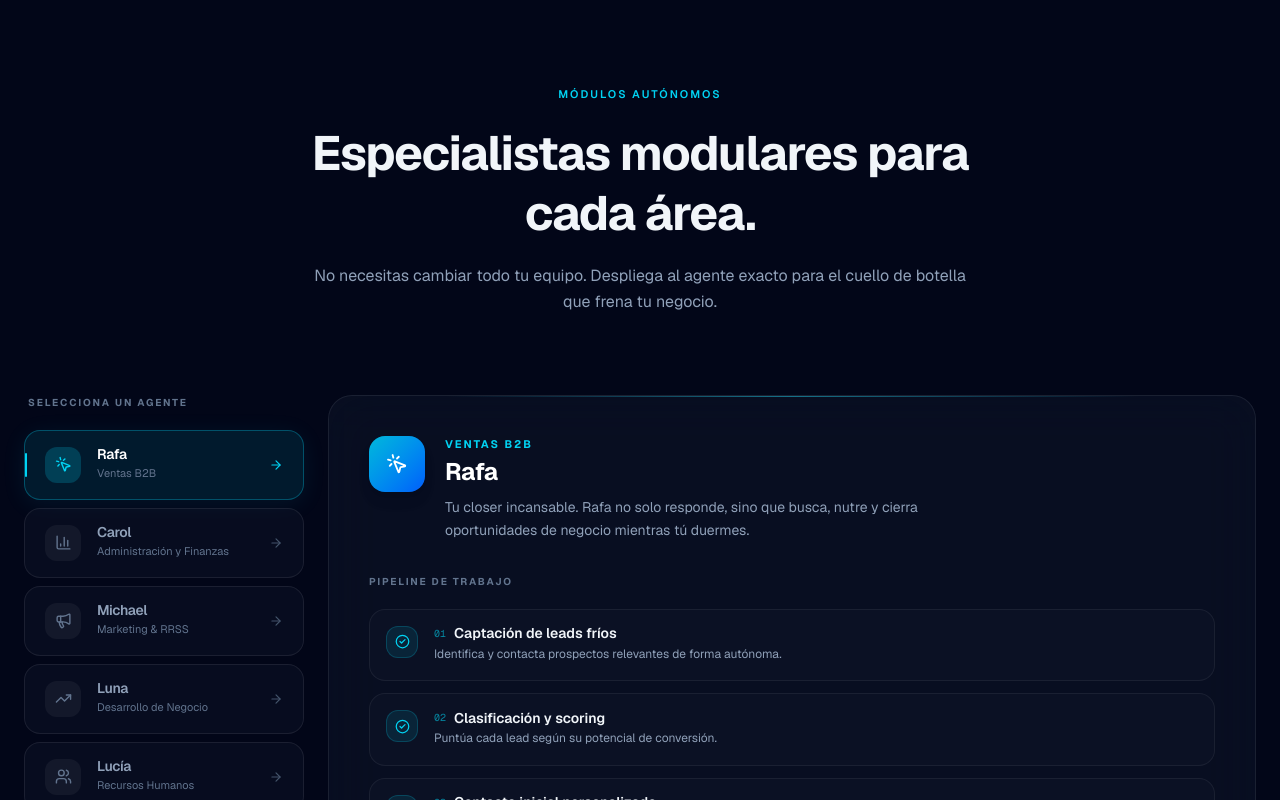
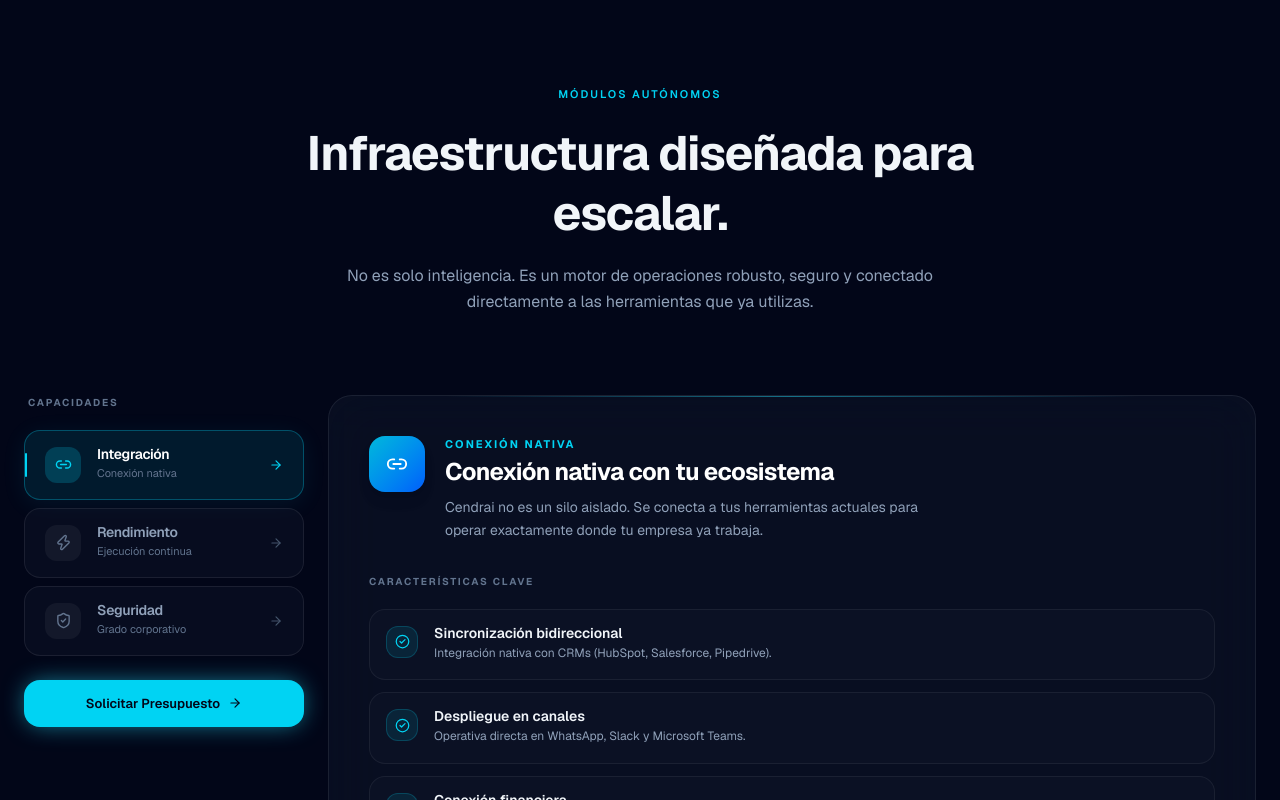
Before and after one commit to polnovejarque/cendrai-web, a React (Vite) app: page / in a window 1280 px wide. Shown: the part 2320-3120 px from the top of the page. Built offline with nearby package versions, Linux system fonts and the light colour scheme.

Commit message:
refactor: change BentoFeatures from Agent Selector to Infrastructure Overview

```diff
--- a/src/components/BentoFeatures.tsx
+++ b/src/components/BentoFeatures.tsx
@@ -1,83 +1,52 @@
 import { useState } from 'react'
 import { motion, AnimatePresence, type Variants } from 'framer-motion'
-import { MousePointerClick, BarChart3, Megaphone, ArrowRight, CheckCircle2, TrendingUp, Users } from 'lucide-react'
+import { ArrowRight, CheckCircle2, Link2, Zap, ShieldCheck } from 'lucide-react'
 
-// ── Datos de los agentes ──────────────────────────────────────────────────────
-const agents = [
+// ── Datos de la Infraestructura ────────────────────────────────────────────────
+const infrastructure = [
   {
-    id: 'rafa',
-    name: 'Rafa',
-    role: 'Ventas B2B',
-    icon: MousePointerClick,
+    id: 'integracion',
+    name: 'Integración',
+    role: 'Conexión nativa',
+    icon: Link2,
     color: 'from-cyan-500 to-blue-600',
+    title: 'Conexión nativa con tu ecosistema',
     description:
-      'Tu closer incansable. Rafa no solo responde, sino que busca, nutre y cierra oportunidades de negocio mientras tú duermes.',
+      'Cendrai no es un silo aislado. Se conecta a tus herramientas actuales para operar exactamente donde tu empresa ya trabaja.',
     pipeline: [
-      { step: '01', label: 'Captación de leads fríos',        desc: 'Identifica y contacta prospectos relevantes de forma autónoma.' },
-      { step: '02', label: 'Clasificación y scoring',          desc: 'Puntúa cada lead según su potencial de conversión.' },
-      { step: '03', label: 'Contacto inicial personalizado',   desc: 'Redacta y envía el primer mensaje adaptado al perfil del cliente.' },
-      { step: '04', label: 'Seguimiento constante',            desc: 'Mantiene la conversación activa sin que tengas que intervenir.' },
-      { step: '05', label: 'Agendado de reuniones',            desc: 'Reserva citas directamente en tu calendario.' },
+      { step: '01', label: 'Sincronización bidireccional', desc: 'Integración nativa con CRMs (HubSpot, Salesforce, Pipedrive).' },
+      { step: '02', label: 'Despliegue en canales',       desc: 'Operativa directa en WhatsApp, Slack y Microsoft Teams.' },
+      { step: '03', label: 'Conexión financiera',         desc: 'Enlace seguro con pasarelas de pago y ERPs (Stripe, Holded).' },
     ],
   },
   {
-    id: 'carol',
-    name: 'Carol',
-    role: 'Administración y Finanzas',
-    icon: BarChart3,
-    color: 'from-violet-500 to-indigo-600',
+    id: 'rendimiento',
+    name: 'Rendimiento',
+    role: 'Ejecución continua',
+    icon: Zap,
+    color: 'from-amber-500 to-orange-600',
+    title: 'Ejecución ininterrumpida sin latencia',
     description:
-      'Orden absoluto en tu back-office. Carol automatiza el papeleo para que tú te centres en crecer.',
+      'Operaciones continuas que absorben cualquier pico de demanda sin fatiga y sin errores humanos.',
     pipeline: [
-      { step: '01', label: 'Recepción de datos',                 desc: 'Recoge y valida los movimientos contables de todas las fuentes.' },
-      { step: '02', label: 'Creación de facturas',               desc: 'Genera y envía facturas correctas sin fricción.' },
-      { step: '03', label: 'Conciliación bancaria',              desc: 'Cruza extractos automáticamente y detecta anomalías.' },
-      { step: '04', label: 'Reportes financieros en tiempo real',desc: 'Dashboards actualizados siempre disponibles para la dirección.' },
+      { step: '01', label: 'Respuesta en milisegundos',   desc: 'Interacción en tiempo real en cualquier canal de comunicación.' },
+      { step: '02', label: 'Escalabilidad dinámica',      desc: 'Infraestructura de servidores que se ajusta a la carga de trabajo.' },
+      { step: '03', label: 'Auto-recuperación',           desc: 'Manejo de errores y redundancia activa sin intervención manual.' },
     ],
   },
   {
-    id: 'michael',
-    name: 'Michael',
-    role: 'Marketing & RRSS',
-    icon: Megaphone,
-    color: 'from-pink-500 to-rose-600',
+    id: 'seguridad',
+    name: 'Seguridad',
+    role: 'Grado corporativo',
+    icon: ShieldCheck,
+    color: 'from-emerald-500 to-teal-600',
+    title: 'Tus datos operativos, blindados',
     description:
-      'Creación y distribución de contenido a escala. Michael planifica, genera y publica sin parar.',
+      'Arquitectura de máxima seguridad con control total sobre los permisos y la información que manejan los agentes.',
     pipeline: [
-      { step: '01', label: 'Análisis de tendencias',     desc: 'Detecta qué contenido funciona en tu sector y en tu audiencia.' },
-      { step: '02', label: 'Generación de copys',        desc: 'Redacta textos adaptados a cada canal y formato.' },
-      { step: '03', label: 'Programación multicanal',    desc: 'Agenda publicaciones en Instagram, LinkedIn, TikTok y más.' },
-      { step: '04', label: 'Optimización de campañas',   desc: 'Ajusta creatividades y presupuestos según el rendimiento.' },
-    ],
-  },
-  {
-    id: 'luna',
-    name: 'Luna',
-    role: 'Desarrollo de Negocio',
-    icon: TrendingUp,
-    color: 'from-emerald-500 to-teal-600',
-    description:
-      'Apertura de verticales de negocio y estrategias de expansión. Experta en detectar oportunidades corporativas.',
-    pipeline: [
-      { step: '01', label: 'Análisis de mercado',       desc: 'Detecta nuevos nichos y segmentos rentables automáticamente.' },
-      { step: '02', label: 'Prospección estratégica',   desc: 'Identifica y perfila grandes cuentas clave (Key Accounts).' },
-      { step: '03', label: 'Sincronización interna',    desc: 'Se alinea con marketing para empujar estrategias conjuntas.' },
-      { step: '04', label: 'Acercamiento de alto nivel',desc: 'Inicia conversaciones corporativas y precalifica oportunidades.' },
-    ],
-  },
-  {
-    id: 'lucia',
-    name: 'Lucía',
-    role: 'Recursos Humanos',
-    icon: Users,
-    color: 'from-amber-500 to-orange-600',
-    description:
-      'Gestión integral de tu equipo físico. Lucía controla turnos, ausencias y resuelve dudas operativas al instante.',
-    pipeline: [
-      { step: '01', label: 'Control de turnos',         desc: 'Organiza horarios basándose en disponibilidad y demanda.' },
-      { step: '02', label: 'Gestión de ausencias',      desc: 'Tramita bajas, vacaciones y permisos sin fricción.' },
-      { step: '03', label: 'Filtro de consultas',       desc: 'Resuelve el 80% de las dudas frecuentes del staff en segundos.' },
-      { step: '04', label: 'Cierre de nóminas',         desc: 'Centraliza horas extras e incidencias mensuales para la gestoría.' },
+      { step: '01', label: 'Encriptación E2E',            desc: 'Protección de datos de extremo a extremo en tránsito y reposo.' },
+      { step: '02', label: 'Cumplimiento normativo',      desc: 'Adhesión estricta a RGPD y estándares de seguridad corporativa.' },
+      { step: '03', label: 'Registro de auditoría',       desc: 'Log completo de acciones y override manual para administradores.' },
     ],
   },
 ]
@@ -100,8 +69,8 @@ const stepVariants: Variants = {
 
 // ── Componente ────────────────────────────────────────────────────────────────
 export default function BentoFeatures() {
-  const [activeId, setActiveId] = useState('rafa')
-  const active = agents.find((a) => a.id === activeId)!
+  const [activeId, setActiveId] = useState('integracion')
+  const active = infrastructure.find((a) => a.id === activeId)!
 
   return (
     <section id="modulos" className="py-32">
@@ -119,11 +88,10 @@ export default function BentoFeatures() {
             Módulos Autónomos
           </span>
           <h2 className="text-4xl md:text-5xl font-bold text-slate-100 tracking-tight max-w-3xl mx-auto leading-tight mt-1">
-            Especialistas modulares para cada área.
+            Infraestructura diseñada para escalar.
           </h2>
           <p className="mt-5 text-base text-slate-400 max-w-2xl mx-auto leading-relaxed">
-            No necesitas cambiar todo tu equipo. Despliega al agente exacto para el
-            cuello de botella que frena tu negocio.
+            No es solo inteligencia. Es un motor de operaciones robusto, seguro y conectado directamente a las herramientas que ya utilizas.
           </p>
         </motion.div>
 
@@ -140,16 +108,16 @@ export default function BentoFeatures() {
           >
             {/* Label */}
             <p className="text-[10px] font-bold tracking-[0.18em] text-slate-500 uppercase mb-3 px-1">
-              Selecciona un agente
+              Capacidades
             </p>
 
-            {agents.map((agent) => {
-              const Icon = agent.icon
-              const isActive = agent.id === activeId
+            {infrastructure.map((item) => {
+              const Icon = item.icon
+              const isActive = item.id === activeId
               return (
                 <button
-                  key={agent.id}
-                  onClick={() => setActiveId(agent.id)}
+                  key={item.id}
+                  onClick={() => setActiveId(item.id)}
                   className={[
                     'group relative w-full flex items-center gap-4 px-5 py-4 rounded-2xl border text-left transition-all duration-300 cursor-pointer select-none',
                     isActive
@@ -160,7 +128,7 @@ export default function BentoFeatures() {
                   {/* Active indicator */}
                   {isActive && (
                     <motion.div
-                      layoutId="agent-indicator"
+                      layoutId="infra-indicator"
                       className="absolute left-0 top-1/2 -translate-y-1/2 w-0.5 h-6 rounded-full bg-cyan-400"
                     />
                   )}
@@ -179,9 +147,9 @@ export default function BentoFeatures() {
                       'text-[14px] font-semibold leading-none tracking-tight transition-colors',
                       isActive ? 'text-white' : 'text-slate-400 group-hover:text-slate-200',
                     ].join(' ')}>
-                      {agent.name}
+                      {item.name}
                     </p>
-                    <p className="text-[11px] text-slate-500 mt-1">{agent.role}</p>
+                    <p className="text-[11px] text-slate-500 mt-1">{item.role}</p>
                   </div>
 
                   {/* Chevron */}
@@ -224,7 +192,7 @@ export default function BentoFeatures() {
                 exit="exit"
                 className="p-8 md:p-10 flex flex-col gap-8"
               >
-                {/* Agent header */}
+                {/* Infra header */}
                 <div className="flex items-start gap-5">
                   <div className={`w-14 h-14 rounded-2xl bg-gradient-to-br ${active.color} flex items-center justify-center shrink-0 shadow-lg`}>
                     <active.icon size={22} className="text-white" />
@@ -233,17 +201,17 @@ export default function BentoFeatures() {
                     <p className="text-[11px] font-bold tracking-[0.18em] text-cyan-400 uppercase mb-1">
                       {active.role}
                     </p>
-                    <h3 className="text-2xl font-bold text-white tracking-tight">{active.name}</h3>
+                    <h3 className="text-2xl font-bold text-white tracking-tight">{active.title}</h3>
                     <p className="text-sm text-slate-400 mt-2 leading-relaxed max-w-lg">
                       {active.description}
                     </p>
                   </div>
                 </div>
 
-                {/* Pipeline */}
+                {/* Pipeline / Features */}
                 <div>
                   <p className="text-[10px] font-bold tracking-[0.18em] text-slate-500 uppercase mb-5">
-                    Pipeline de trabajo
+                    Características clave
                   </p>
 
                   <div className="flex flex-col gap-3">
@@ -264,7 +232,6 @@ export default function BentoFeatures() {
                         {/* Content */}
                         <div className="flex-1 min-w-0">
                           <div className="flex items-center gap-2 flex-wrap">
-                            <span className="text-[10px] font-mono text-cyan-400/60">{item.step}</span>
                             <span className="text-[14px] font-semibold text-slate-100 leading-none">{item.label}</span>
                           </div>
                           <p className="text-[12px] text-slate-400 mt-1 leading-relaxed">{item.desc}</p>
@@ -272,14 +239,6 @@ export default function BentoFeatures() {
                       </motion.div>
                     ))}
                   </div>
-                </div>
-
-                {/* Footer badge */}
-                <div className="flex items-center gap-2 pt-2 border-t border-white/[0.05]">
-                  <span className="w-2 h-2 rounded-full bg-emerald-400 animate-pulse" />
-                  <span className="text-[11px] text-slate-500">
-                    Despliegue e integración en <span className="text-white font-medium">menos de 48h</span>.
-                  </span>
                 </div>
               </motion.div>
             </AnimatePresence>
```
